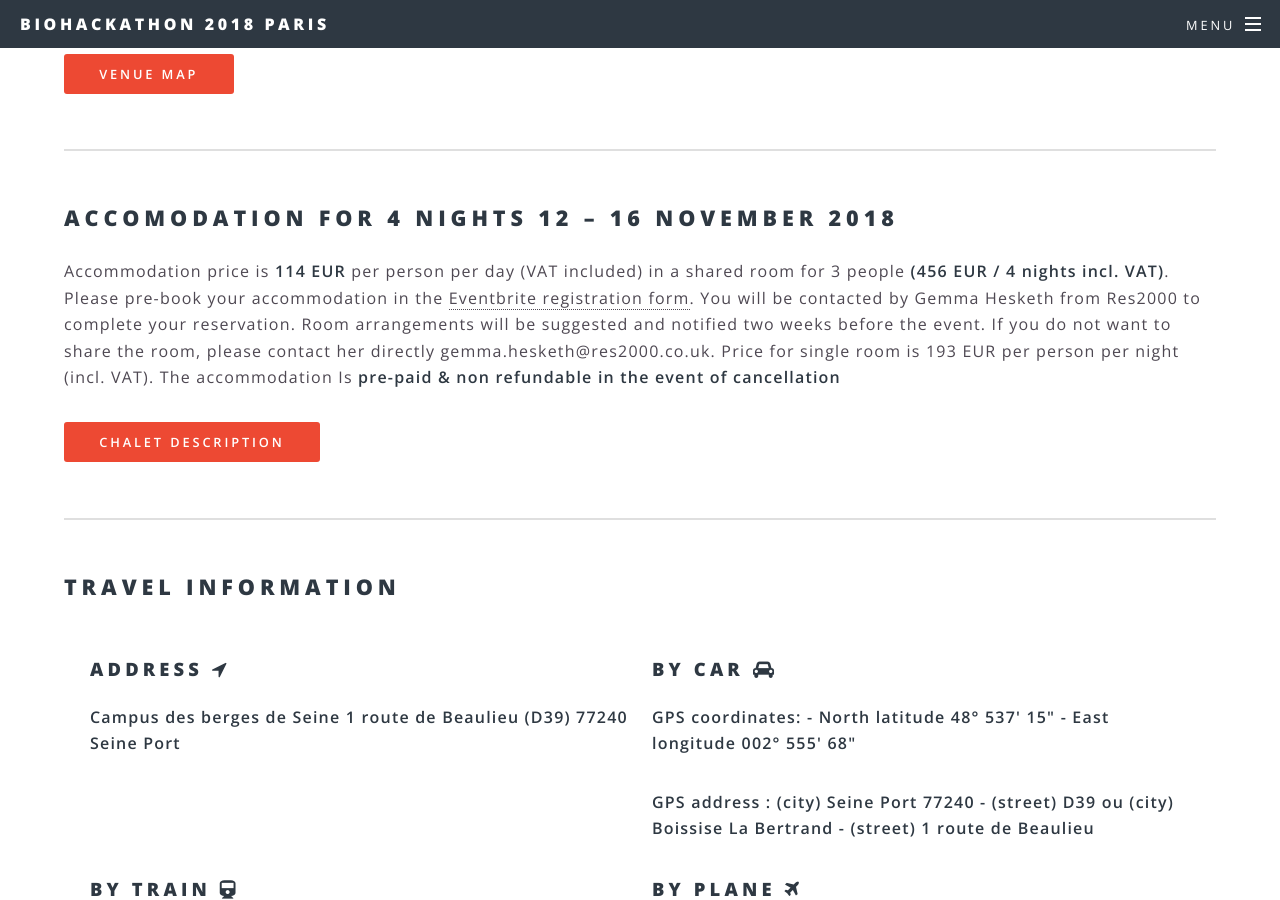
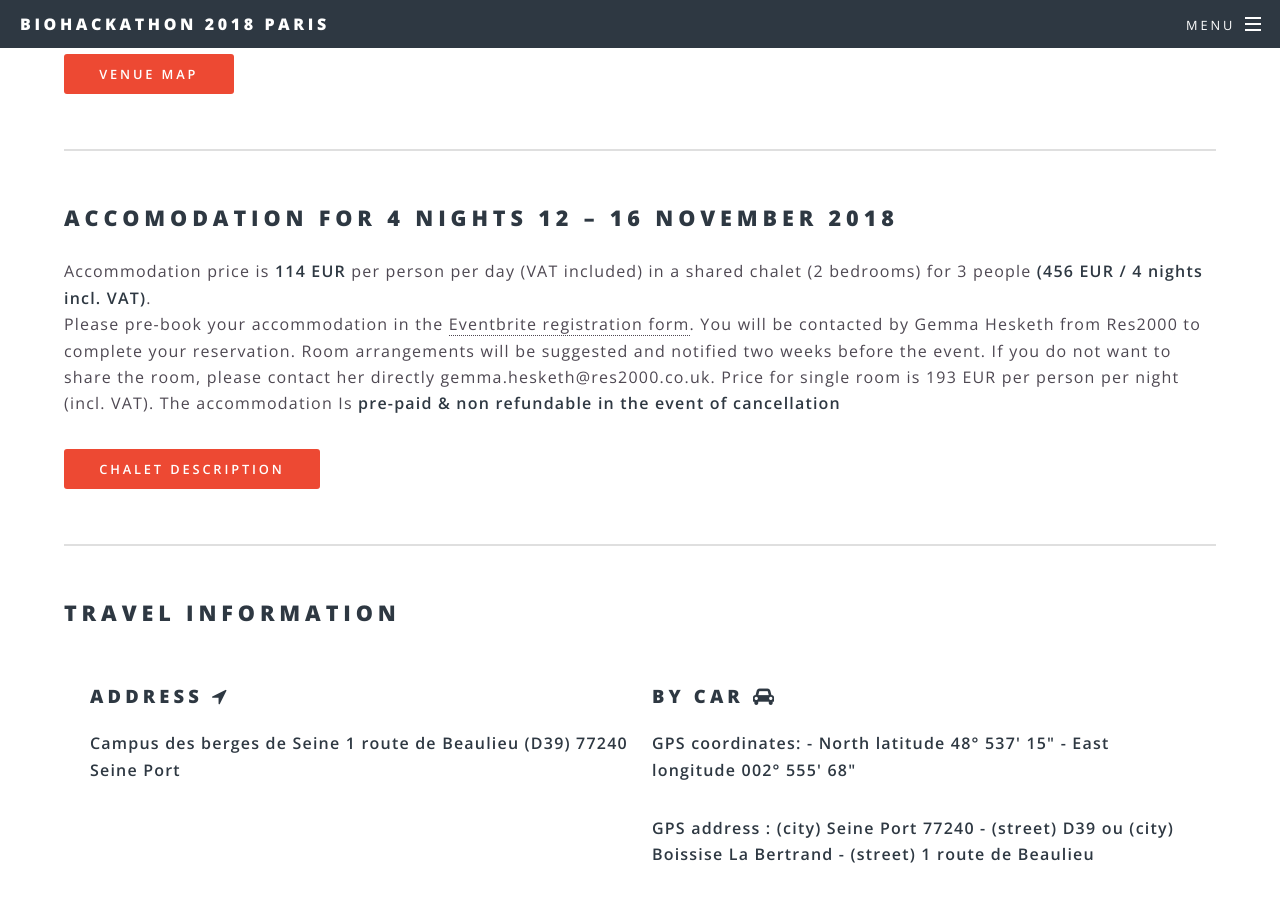
Before and after one commit to elixir-europe/bh2018paris, a Jekyll site: the page built from venue.html, in a window 1280 px wide and 900 px high, scrolled down 762 px. Built offline with Jekyll 4.4.1, drawn with Linux system fonts in a browser that asks for light colours.

Commit message:
Update venue.html

```diff
--- a/venue.html
+++ b/venue.html
@@ -30,7 +30,7 @@
 <section>
     <h2 id="venue-accomodation">ACCOMODATION FOR 4 NIGHTS 12 – 16 NOVEMBER 2018</h2>
     <p>
-        Accommodation price is <strong>114 EUR</strong> per person per day (VAT included) in a shared room for 3 people <strong>(456 EUR / 4 nights incl. VAT)</strong>. <br />
+        Accommodation price is <strong>114 EUR</strong> per person per day (VAT included) in a shared chalet (2 bedrooms) for 3 people <strong>(456 EUR / 4 nights incl. VAT)</strong>. <br />
         Please pre-book your accommodation in the <a href="https://www.eventbrite.co.uk/e/biohackathon-registration-45286921401" target="_blank">Eventbrite registration form</a>. You will be contacted by Gemma Hesketh from Res2000 to complete your reservation. Room arrangements will be suggested and notified two weeks before the event.
         If you do not want to share the room, please contact her directly gemma.hesketh@res2000.co.uk. Price for single room is 193 EUR per person per night (incl. VAT). The accommodation Is <strong>pre-paid & non refundable in the event of cancellation<strong>
         <h4></h4>
```
